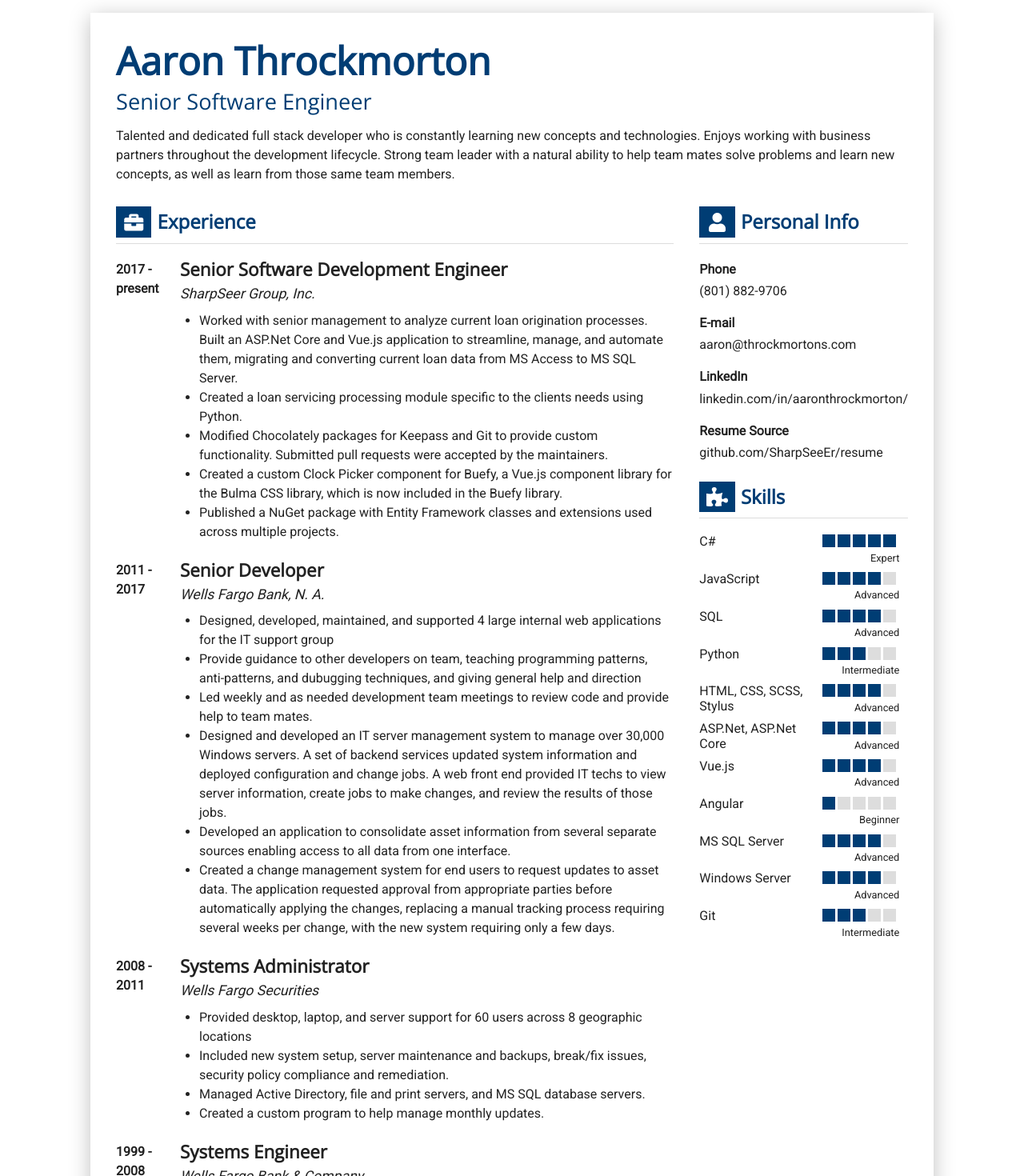
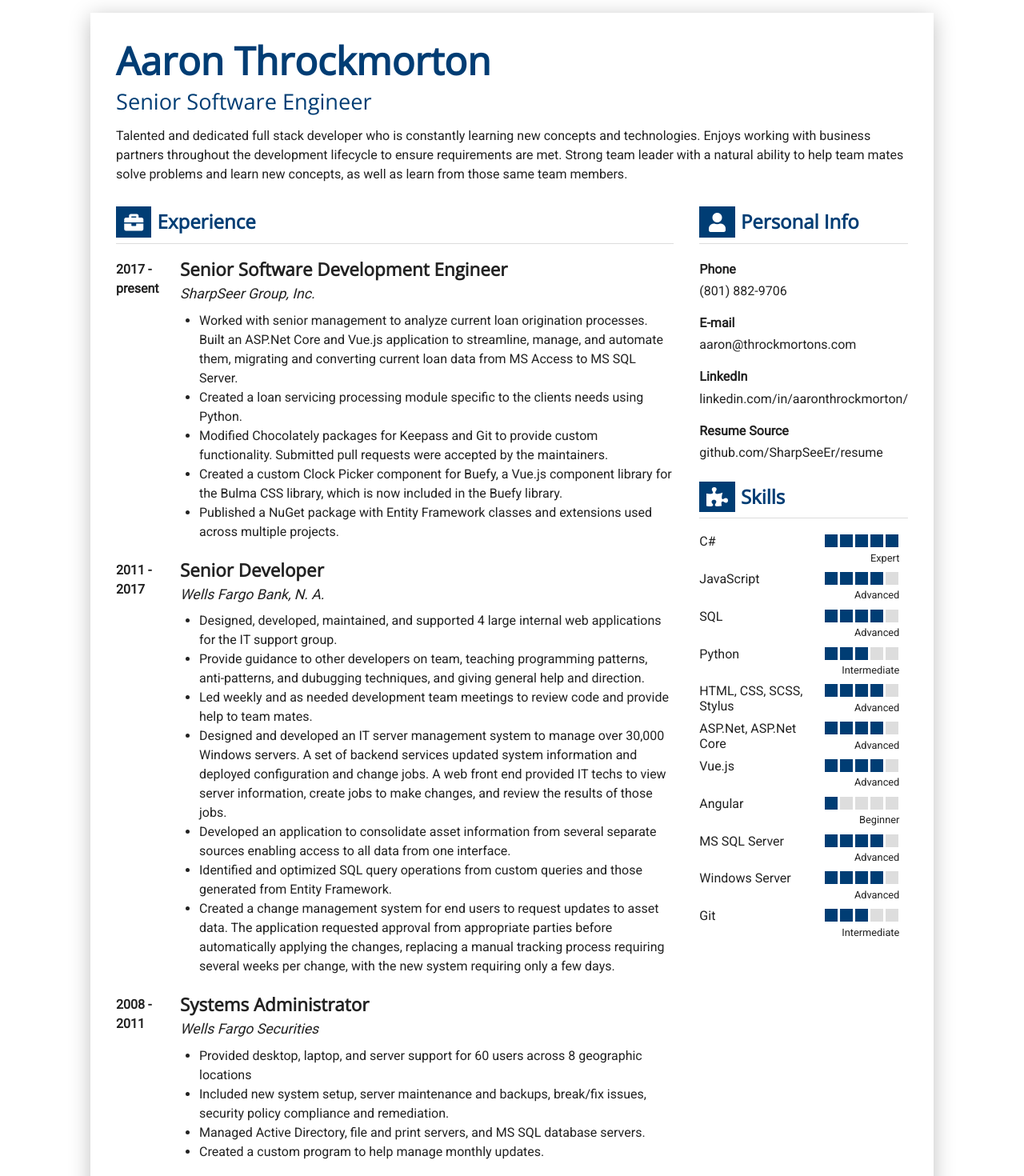
Before and after one commit to SharpSeeEr/resume, a Vue app: page /1 in a window 1280 px wide. Shown: the top 1470 px of the page at 80% size. Built offline with nearby package versions, Linux system fonts and the light colour scheme.

Commit message:
Add AdvancedMD, minor fixes

```diff
--- a/src/assets/data.json
+++ b/src/assets/data.json
@@ -1,10 +1,13 @@
 {
   "name": "Aaron Throckmorton",
   "title": "Senior Software Engineer",
-  "summary": "Talented and dedicated full stack developer who is constantly learning new concepts and technologies. Enjoys working with business partners throughout the development lifecycle.  Strong team leader with a natural ability to help team mates solve problems and learn new concepts, as well as learn from those same team members.",
+  "summary": "Talented and dedicated full stack developer who is constantly learning new concepts and technologies. Enjoys working with business partners throughout the development lifecycle to ensure requirements are met.  Strong team leader with a natural ability to help team mates solve problems and learn new concepts, as well as learn from those same team members.",
   "overrides": {
-    "CompanyName": {
-      "summary": ""
+    "AdvancedMD": {
+      "summary": "Talented and dedicated full stack developer who is constantly learning new concepts and technologies and is knowledgeable in system operation and application interaction. Enjoys working with business partners throughout the development lifecycle to ensure requirements are met.  Strong team leader with a natural ability to help team mates solve problems and learn new concepts, as well as learn from those same team members.",
+      "skills": [
+        { "skill": "Visual Studio", "rating": 4 }
+      ]
     }
   },
   "personalInfo": [
@@ -41,11 +44,12 @@
         {
           "format": "ul",
           "items": [
-            "Designed, developed, maintained, and supported 4 large internal web applications for the IT support group",
-            "Provide guidance to other developers on team, teaching programming patterns, anti-patterns, and dubugging techniques, and giving general help and direction",
+            "Designed, developed, maintained, and supported 4 large internal web applications for the IT support group.",
+            "Provide guidance to other developers on team, teaching programming patterns, anti-patterns, and dubugging techniques, and giving general help and direction.",
             "Led weekly and as needed development team meetings to review code and provide help to team mates.",
             "Designed and developed an IT server management system to manage over 30,000 Windows servers. A set of backend services updated system information and deployed configuration and change jobs. A web front end provided IT techs to view server information, create jobs to make changes, and review the results of those jobs.",
             "Developed an application to consolidate asset information from several separate sources enabling access to all data from one interface.",
+            "Identified and optimized SQL query operations from custom queries and those generated from Entity Framework.",
             "Created a change management system for end users to request updates to asset data.  The application requested approval from appropriate parties before automatically applying the changes, replacing a manual tracking process requiring several weeks per change, with the new system requiring only a few days."
           ]
         }
@@ -81,7 +85,7 @@
           "format": "ul",
           "items": [
             "Responsible for designing, sizing, and installing systems for assigned projects, and ensuring tech personnel received proper training for supporting them.",
-            "Escalation point for over 40 on site technicians located across 15 locations"
+            "Escalation point for over 40 on site technicians located across 15 locations."
           ]
         }
       ]
--- a/src/assets/scss/app.scss
+++ b/src/assets/scss/app.scss
@@ -205,11 +205,12 @@ Components
 
 .rating-graphic {
   min-width: 6em;
+  align-self: flex-end;
   div {
     width: 1em;
     height: 1em;
     display: inline-block;
-    margin-right: 3px;
+    margin-left: 3px;
     background-color: #ddd;
   }
   @include ratingblock(one, 1);
@@ -264,7 +265,7 @@ Components
     font-size: 12px;
   }
 
-  .fas {
+  .fas, .rating-graphic {
     -webkit-print-color-adjust: exact;
   }
   .container {
@@ -285,10 +286,11 @@ Components
   /* This is a hack! Until I figure out how to properly page break within a flex column */
   .page-break {
     display: block !important;
-    height: 3em;
+    height: 0em;
   }
 
   .rating-graphic {
-    display: none;
+    // display: none;
+    min-width: 6.5em;
   }
 }
--- a/src/components/ResumeBody.vue
+++ b/src/components/ResumeBody.vue
@@ -24,6 +24,7 @@
           </h2>
           <div class="skills">
             <resume-skill v-for="item in skills" :key="item.skill" :skill="item.skill" :rating="item.rating"></resume-skill>
+            <resume-skill v-for="item in companyOverrides.skills" :key="item.skill" :skill="item.skill" :rating="item.rating"></resume-skill>
           </div>
         </div>
       </div>
@@ -48,9 +49,17 @@ export default {
     return data
   },
   computed: {
+    company() {
+      return this.$route.params.company || ''
+    },
+    companyOverrides() {
+      return this.overrides[this.company] || {}
+    },
     companySummary() {
-      let company = this.$route.params.company || ''
-      return this.overrides[company] && this.overrides[company].summary ? this.overrides[company].summary : this.summary
+      return this.overrides[this.company] && this.overrides[this.company].summary ? this.overrides[this.company].summary : this.summary
+    },
+    companySkills() {
+      return this.companyOverrides.skills
     }
   }
 }
```
